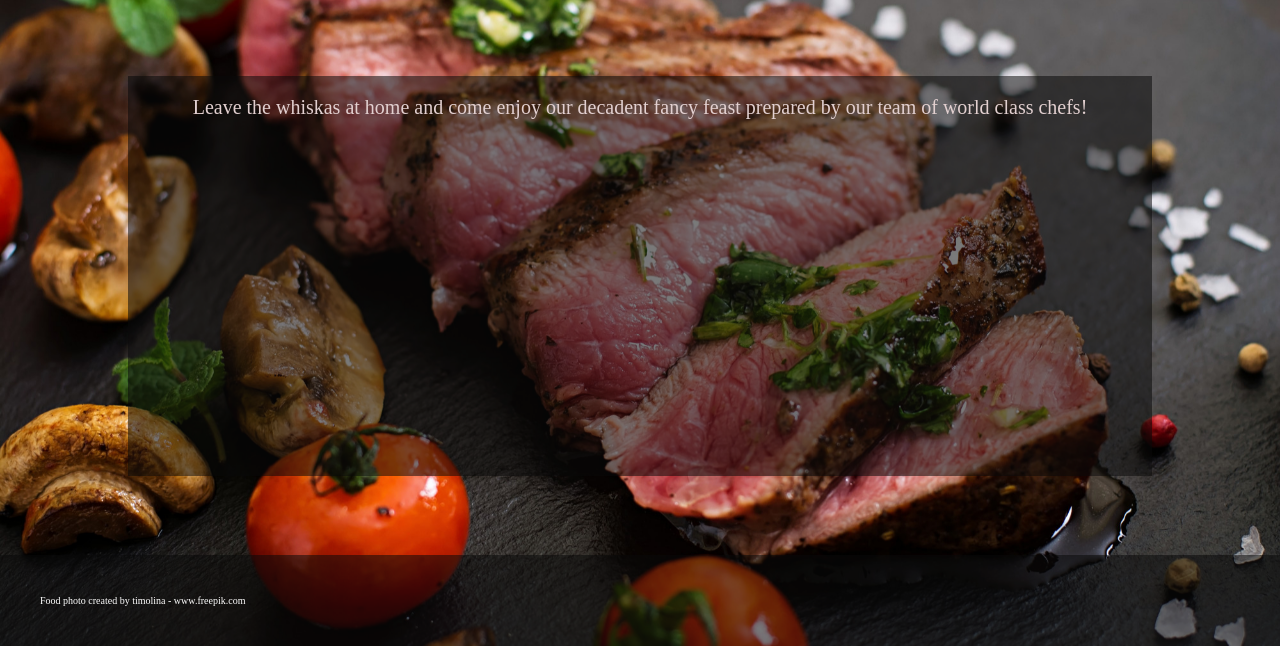
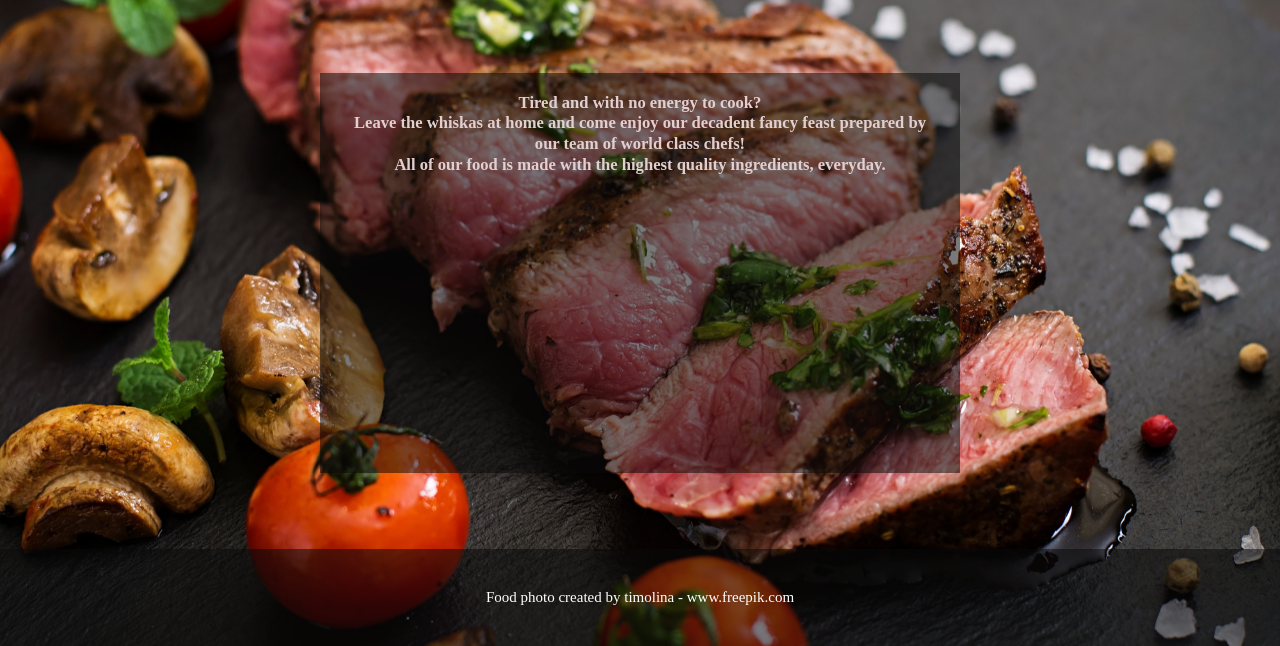
Before and after one commit to miguelgmpriv/restaurant-page, a website built with webpack: page dist/index.html in a window 1280 px wide. Shown: the part 154-800 px from the top of the page. Built offline with nearby package versions, Linux system fonts and the light colour scheme.

Commit message:
Add home module and populate restaurantText and customerReviews arrays edited webpack config to read home module minor edits on styles.css

```diff
--- /dev/null
+++ b/src/home.js
@@ -0,0 +1,31 @@
+class customerReview {
+    constructor (author, text){
+        this.author = author;
+        this.text = text;
+    }
+}
+const content = document.createElement('div');
+content.classList.add('content');
+const restaurantText = [
+    'Tired and with no energy to cook?',
+    'Leave the whiskas at home and come enjoy our decadent fancy feast prepared by our team of world class chefs!',
+    'All of our food is made with the highest quality ingredients, everyday.',
+]
+
+let customerReviews = [];
+customerReviews[0] = new customerReview ('Garfield', `"Their lasagna is out of this world."`);
+customerReviews[1] = new customerReview ('Mr.Bigglesworth', `"After a long day of holding the world hostage, I am always looking forward to enjoying their honey garlic salmon. Highly recommend it!"`);
+customerReviews[2] = new customerReview ('Aratou', `"The chicken doesn't do squik-squil!"`);
+
+restaurantText.forEach(element => {
+    const h5 = document.createElement('h5');
+
+    h5.textContent = element
+    content.appendChild(h5);
+});
+
+const pageHome = ((element) =>{
+    element.appendChild(content);
+});
+
+export { pageHome };
--- a/src/index.js
+++ b/src/index.js
@@ -1,5 +1,6 @@
 import './styles.css';
 import { pageHeader, pageFooter, navLinks } from './header-footer.js';
+import { pageHome } from './home.js';
 
 const mainContainer = document.createElement('div')
 mainContainer.classList.add('container');
@@ -7,11 +8,6 @@ document.body.appendChild(mainContainer);
 
 pageHeader(mainContainer);
 
-const pageContent = (() => {
-    const content = document.createElement('div');
-    content.classList.add('content');
-    content.textContent = 'Leave the whiskas at home and come enjoy our decadent fancy feast prepared by our team of world class chefs!';
-    mainContainer.appendChild(content);
-})();
+pageHome(mainContainer);
 
 pageFooter(mainContainer);
--- a/src/styles.css
+++ b/src/styles.css
@@ -5,12 +5,16 @@
 }
 
 @import url('https://fonts.googleapis.com/css2?family=Lato&family=Roboto:wght@300&display=swap');
+@import url('https://fonts.googleapis.com/css2?family=Dancing+Script:wght@500&display=swap');
 
 html{
     font-size: 16px;
 }
 @media (min-width: 800px) {
     html{font-size: 20px;}
+    .content{
+        max-width: 50vw;
+    }
 }
 ul {
     display: flex;
@@ -38,7 +42,7 @@ a {
     flex-direction: column;
     justify-content: center;
     align-items: center;
-    font-family: 'Roboto', sans-serif;
+    font-family: 'Dancing Script', cursive;
     font-weight: bolder;
     font-size: 2rem;
     color: rgb(226, 208, 208);
@@ -46,11 +50,14 @@ a {
     padding: 1rem;
 }
 .navbar{
+    font-family: 'Roboto', sans-serif;
     font-size: .5em;
+    font-style: normal;
 }
 .content{
     width: 80vw;
     min-height: 50vh;
+    line-height: 1.25;
     padding: 1rem;
     background-color: rgba(10, 10, 10, 0.541);
     color: rgb(226, 208, 208);
@@ -61,5 +68,9 @@ a {
     color: rgb(226, 208, 208);
     background-color: rgba(10, 10, 10, 0.541);
     padding: 1rem;
-    font-size: .5em;
+    font-size: .75rem;
+    display: flex;
+    flex-direction: column;
+    justify-content: center;
+    align-items: center;
 }
--- a/webpack.config.js
+++ b/webpack.config.js
@@ -6,6 +6,7 @@ module.exports = {
     entry: {
       index: './src/index.js',
       headfoot: './src/header-footer.js',
+      home: './src/home.js'
     },
     devServer: {
         static: './dist',
@@ -16,8 +17,13 @@ module.exports = {
         }),
     ],
     output: {
+        publicPath: '/',
         filename: '[name].bundle.js',
         path: path.resolve(__dirname, 'dist'),
+        clean: true,
+    },
+    optimization: {
+      runtimeChunk: 'single',
     },
     module: {
         rules: [
```
Also changed, not shown: dist/headfoot.bundle.js (added), dist/index.bundle.js (added), dist/index.html, dist/main.js (deleted).
